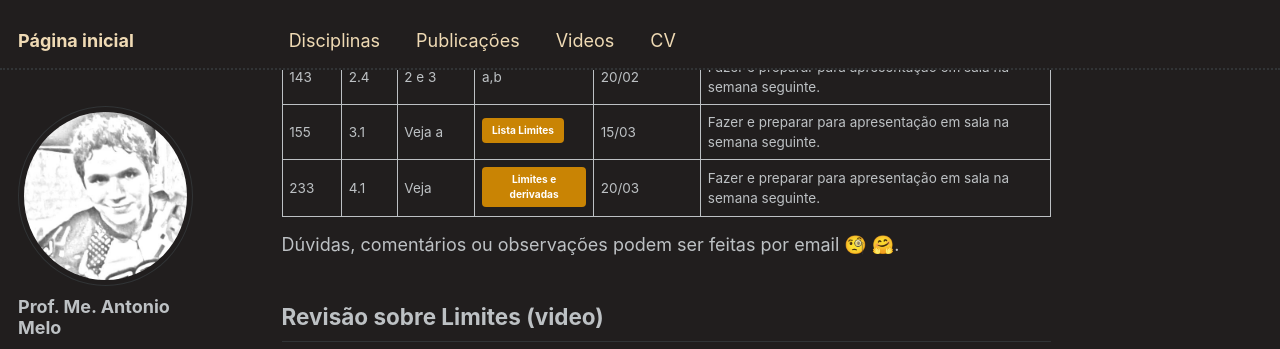
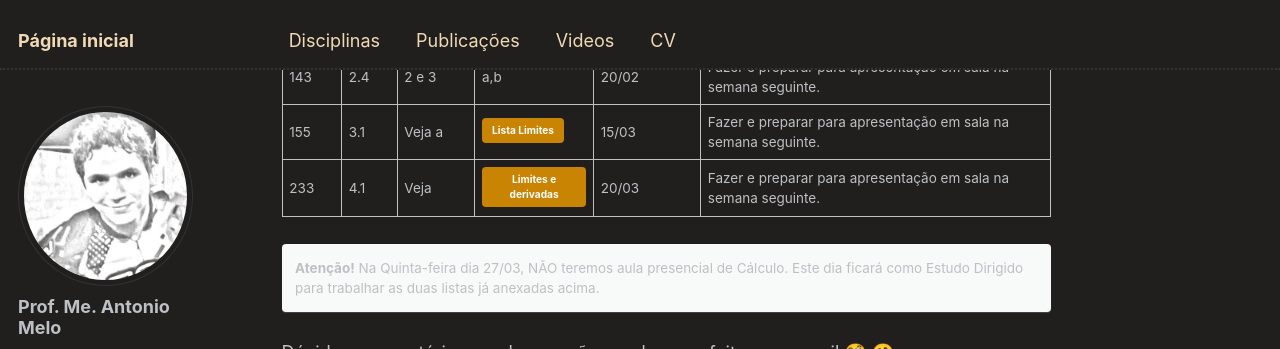
Before and after one commit to antmelo/antmelo.github.io, a Jekyll site: the page built from _teaching/2025-1-calculo.md, in a window 1280 px wide and 900 px high, scrolled down 1339 px, cut to the strip 0-349 px from the top of the window. Built offline with Jekyll 4.4.1, drawn with Linux system fonts in a browser that asks for light colours; some web fonts are replaced.

Commit message:
Update 2025-1-calculo.md

```diff
--- a/_teaching/2025-1-calculo.md
+++ b/_teaching/2025-1-calculo.md
@@ -42,6 +42,9 @@ que está disponível para [Download Aqui](https://www.mediafire.com/file/njhisf
 |  155 | 3.1  |  Veja a | [Lista Limites](https://antmelo.github.io/files/ZZA-CAL1-L1.pdf){: .btn}   | 15/03   | Fazer e preparar para apresentação em sala na semana seguinte.   |
 |  233 | 4.1  |  Veja  | [Limites e derivadas](https://antmelo.github.io/files/ZZA-CAL1-L2.pdf){: .btn}   | 20/03   | Fazer e preparar para apresentação em sala na semana seguinte.   |
 
+**Atenção!** Na Quinta-feira dia 27/03, NÃO teremos aula presencial de Cálculo. Este dia ficará como Estudo Dirigido para trabalhar as duas listas já anexadas acima.
+{: .notice}
+
    Dúvidas, comentários ou observações podem ser feitas por email &#129488; &#129303;.
 
 ## Revisão sobre Limites (video)
```
